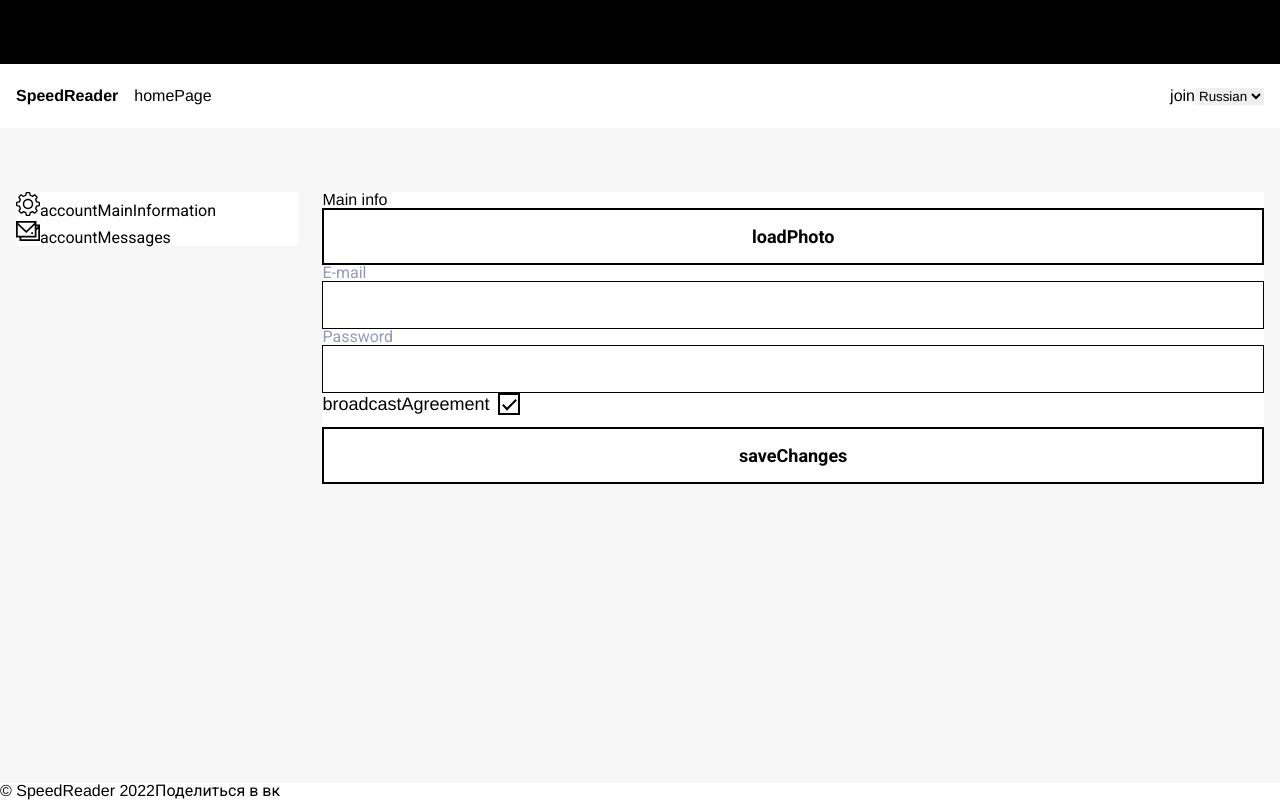
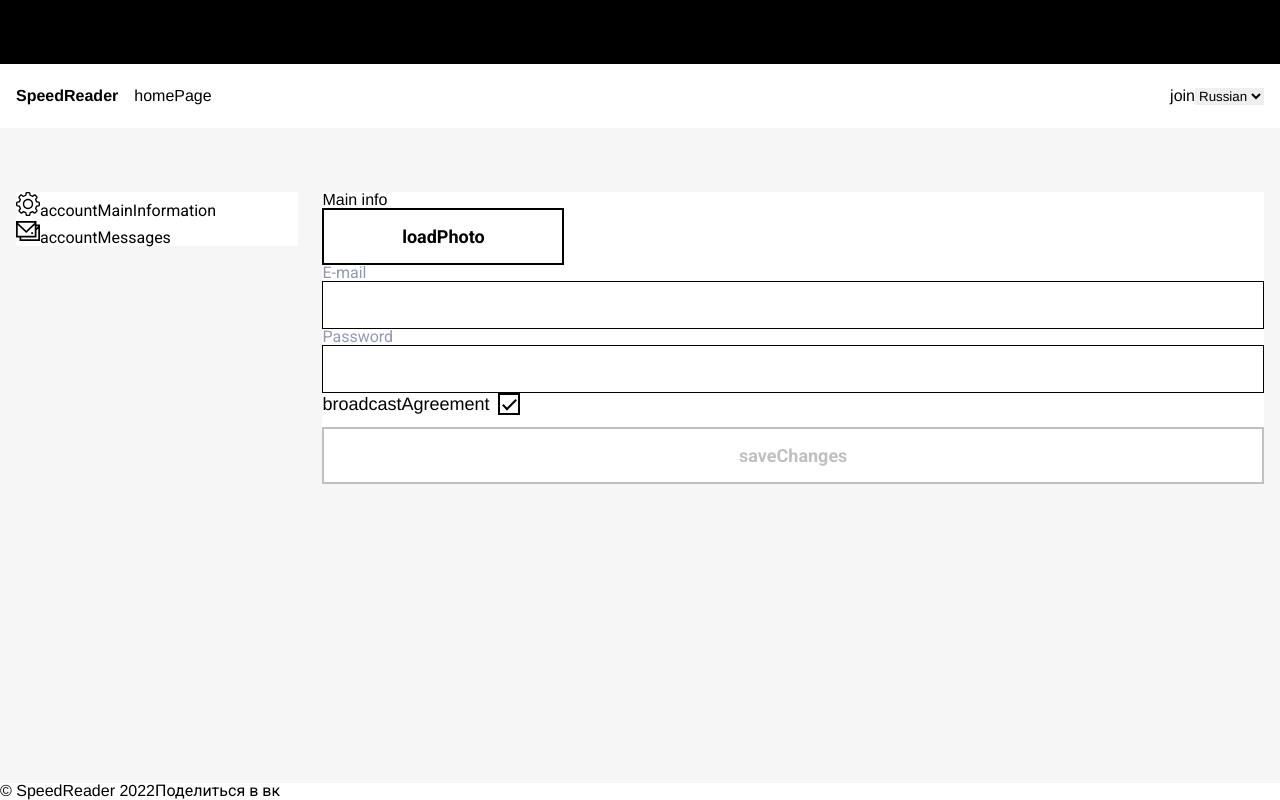
Before and after one commit to gasheva/Speed_Reader, a Vue app: page /account in a window 1280 px wide. Built offline with nearby package versions, Linux system fonts and the light colour scheme; a web font is replaced by a local one.

Commit message:
feat: credits validation

```diff
--- a/src/components/components/Account/AccountMainInformation.vue
+++ b/src/components/components/Account/AccountMainInformation.vue
@@ -3,7 +3,9 @@
         Main info
         <div class="main-info__photo-container">
             <div class="main-info__photo"></div>
-            <base-button :text="t('loadPhoto')"/>
+            <div class="main-info__load-button">
+                <base-button :text="t('loadPhoto')"/>
+            </div>
         </div>
         <div class="main-info__credits">
             <input-text :hint="'E-mail'" v-model:value="credits.email"/>
@@ -14,7 +16,10 @@
                             v-model="credits.toBroadcast"
             />
         </div>
-        <base-button :text="t('saveChanges')"/>
+        <base-button
+                :text="t('saveChanges')"
+                :disabled="isDisabled"
+        />
     </div>
 </template>
 
@@ -24,11 +29,12 @@ export default {
 };
 </script>
 <script setup lang="ts">
-import BaseButton from "@/components/app/BaseButton.vue";
-import {useI18n} from "vue-i18n";
-import InputText from "@/components/app/InputText.vue";
-import InputCheckbox from "@/components/app/InputCheckbox.vue";
-import {ref} from "vue";
+import BaseButton from '@/components/app/BaseButton.vue';
+import {useI18n} from 'vue-i18n';
+import InputText from '@/components/app/InputText.vue';
+import InputCheckbox from '@/components/app/InputCheckbox.vue';
+import {computed, ref} from 'vue';
+import {validateCredits} from '@/utils/utils';
 
 const {t} = useI18n();
 const credits = ref({
@@ -37,10 +43,15 @@ const credits = ref({
     toBroadcast: true,
 });
 
+const isDisabled = computed(() => {
+    return !validateCredits(credits.value);
+});
 
 </script>
 <style lang="scss" scoped>
 .main-info {
-
+  &__load-button {
+    max-width: 242px;
+  }
 }
 </style>
--- a/src/utils/utils.ts
+++ b/src/utils/utils.ts
@@ -82,3 +82,7 @@ export function formatTime(value: Date, params: FormatOptions) {
     return new Intl.DateTimeFormat(locale, options as Intl.DateTimeFormatOptions)
         .format(new Date(value));
 }
+
+export function validateCredits(_credits: { email: string, password: string }): Boolean {
+    return !(!_credits.email || !_credits.password);
+}
```
